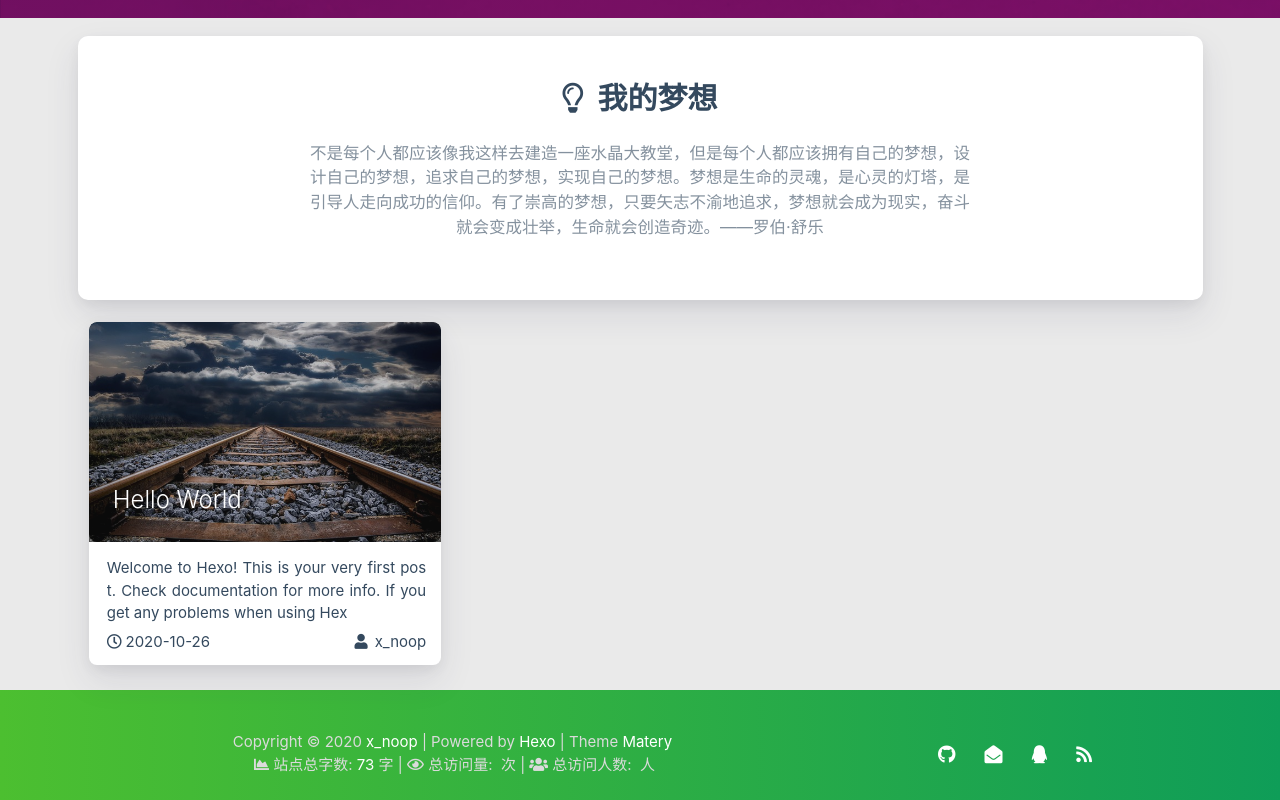
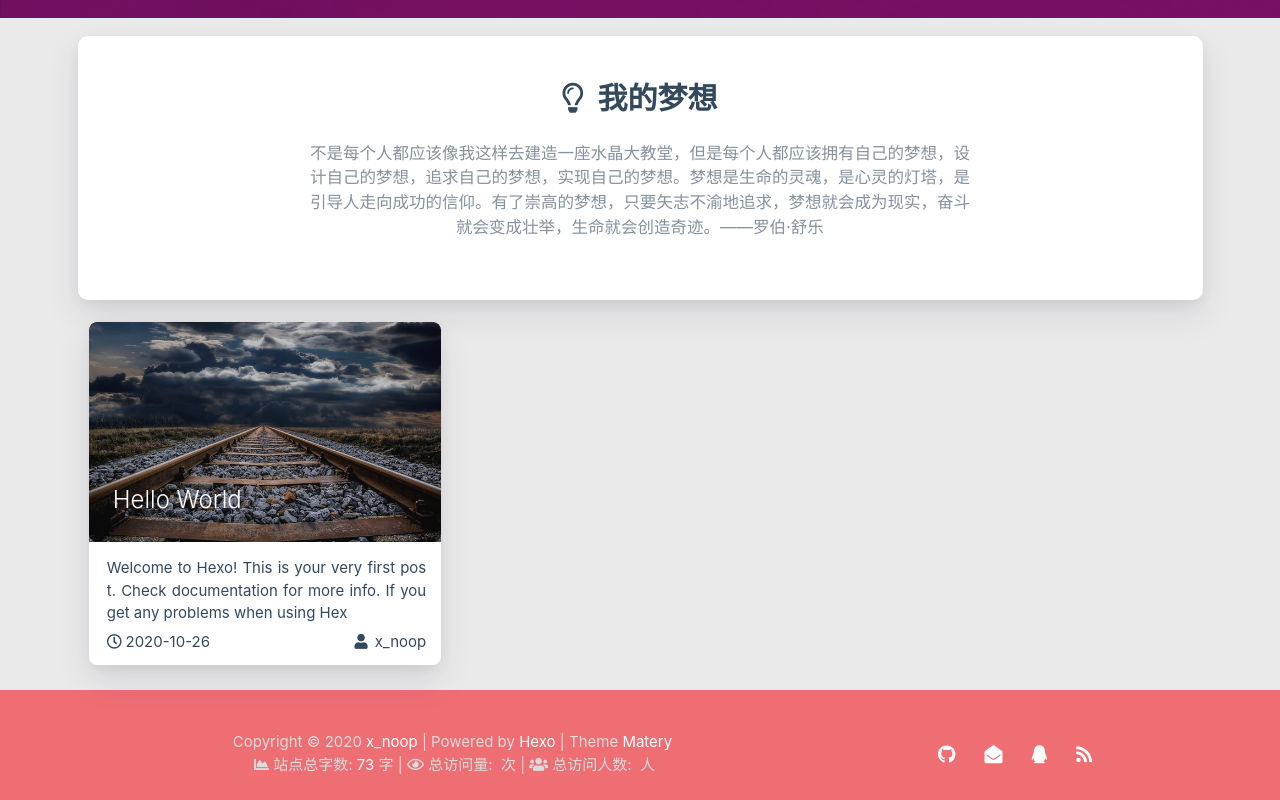
Before and after one commit to MadDiary/MadDiary.github.io, a plain HTML site: page index.html in a window 1280 px wide. Shown: the part 782-1582 px from the top of the page. Drawn offline with nearby package versions, Linux system fonts and the light colour scheme; some packages are replaced by stand-ins of ours; a script that the page names is missing.

Commit message:
Site updated: 2020-11-09 21:38:44

```diff
--- a/css/matery.css
+++ b/css/matery.css
@@ -267,9 +267,9 @@ mark {
     margin-bottom: 0;
 }
 
-.bg-color {
+/* .bg-color {
     background-image: linear-gradient(to right, #4cbf30 0%, #0f9d58 100%);
-}
+} */
 
 .text-color {
     color: #0f9d58 !important;
```
